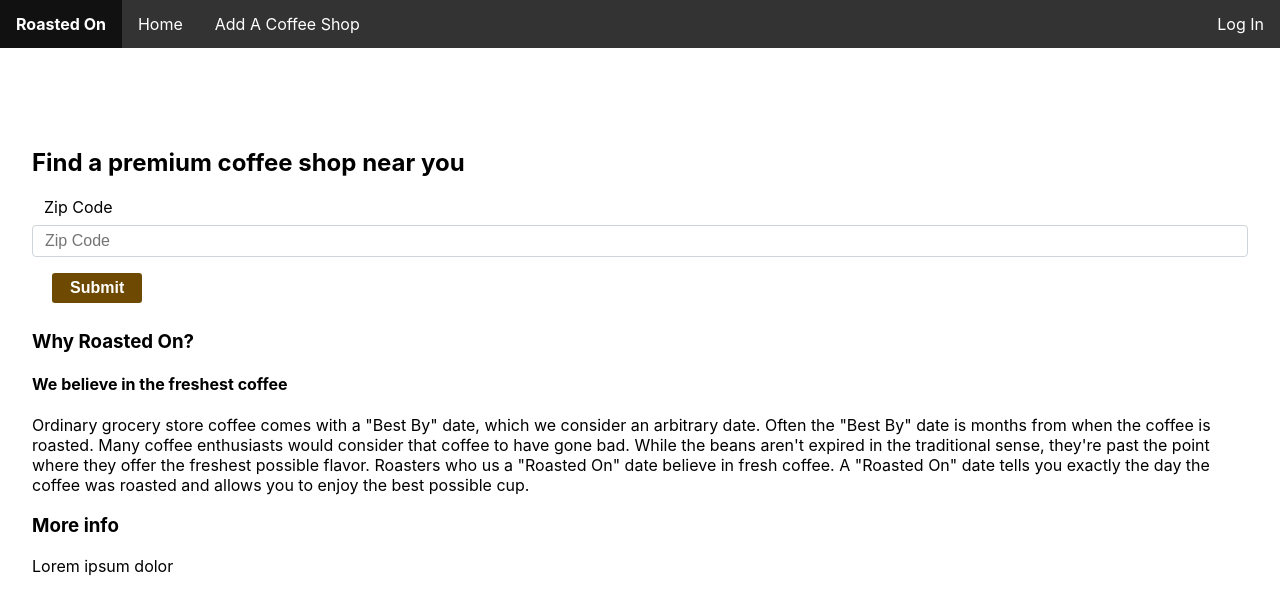
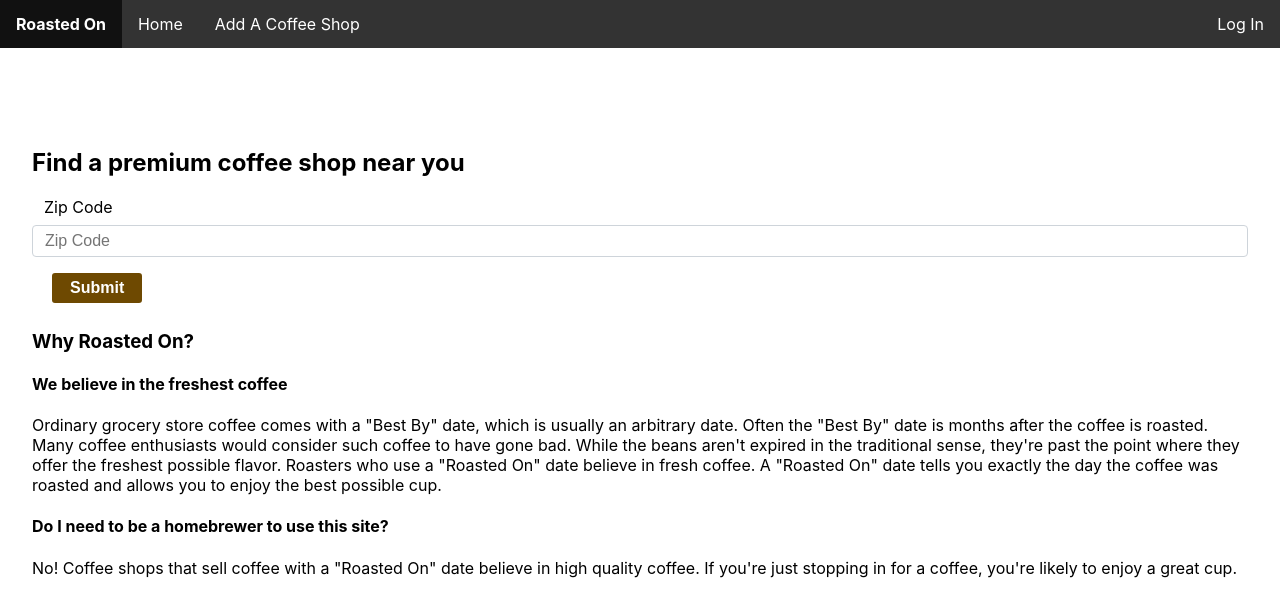
Before and after one commit to t-fa/roastedon, a React (Create React App) app in the folder frontend/: page / in a window 1280 px wide. Shown: the top 616 px of the page. Built offline with nearby package versions, Linux system fonts and the light colour scheme; no server answers.

Commit message:
Updated info text

```diff
--- a/frontend/src/components/Home/Info.js
+++ b/frontend/src/components/Home/Info.js
@@ -6,18 +6,22 @@ const info = () => {
       <h3>Why Roasted On?</h3>
       <h4>We believe in the freshest coffee</h4>
       <p>
-        Ordinary grocery store coffee comes with a "Best By" date, which we
-        consider an arbitrary date. Often the "Best By" date is months from when
-        the coffee is roasted. Many coffee enthusiasts would consider that
-        coffee to have gone bad. While the beans aren't expired in the
-        traditional sense, they're past the point where they offer the freshest
-        possible flavor. Roasters who us a "Roasted On" date believe in fresh
-        coffee. A "Roasted On" date tells you exactly the day the coffee was
-        roasted and allows you to enjoy the best possible cup.
+        Ordinary grocery store coffee comes with a "Best By" date, which is
+        usually an arbitrary date. Often the "Best By" date is months after the
+        coffee is roasted. Many coffee enthusiasts would consider such coffee to
+        have gone bad. While the beans aren't expired in the traditional sense,
+        they're past the point where they offer the freshest possible flavor.
+        Roasters who use a "Roasted On" date believe in fresh coffee. A "Roasted
+        On" date tells you exactly the day the coffee was roasted and allows you
+        to enjoy the best possible cup.
       </p>
 
-      <h3>More info</h3>
-      <p>Lorem ipsum dolor</p>
+      <h4>Do I need to be a homebrewer to use this site?</h4>
+      <p>
+        No! Coffee shops that sell coffee with a "Roasted On" date believe in
+        high quality coffee. If you're just stopping in for a coffee, you're
+        likely to enjoy a great cup.
+      </p>
     </section>
   );
 };
```
